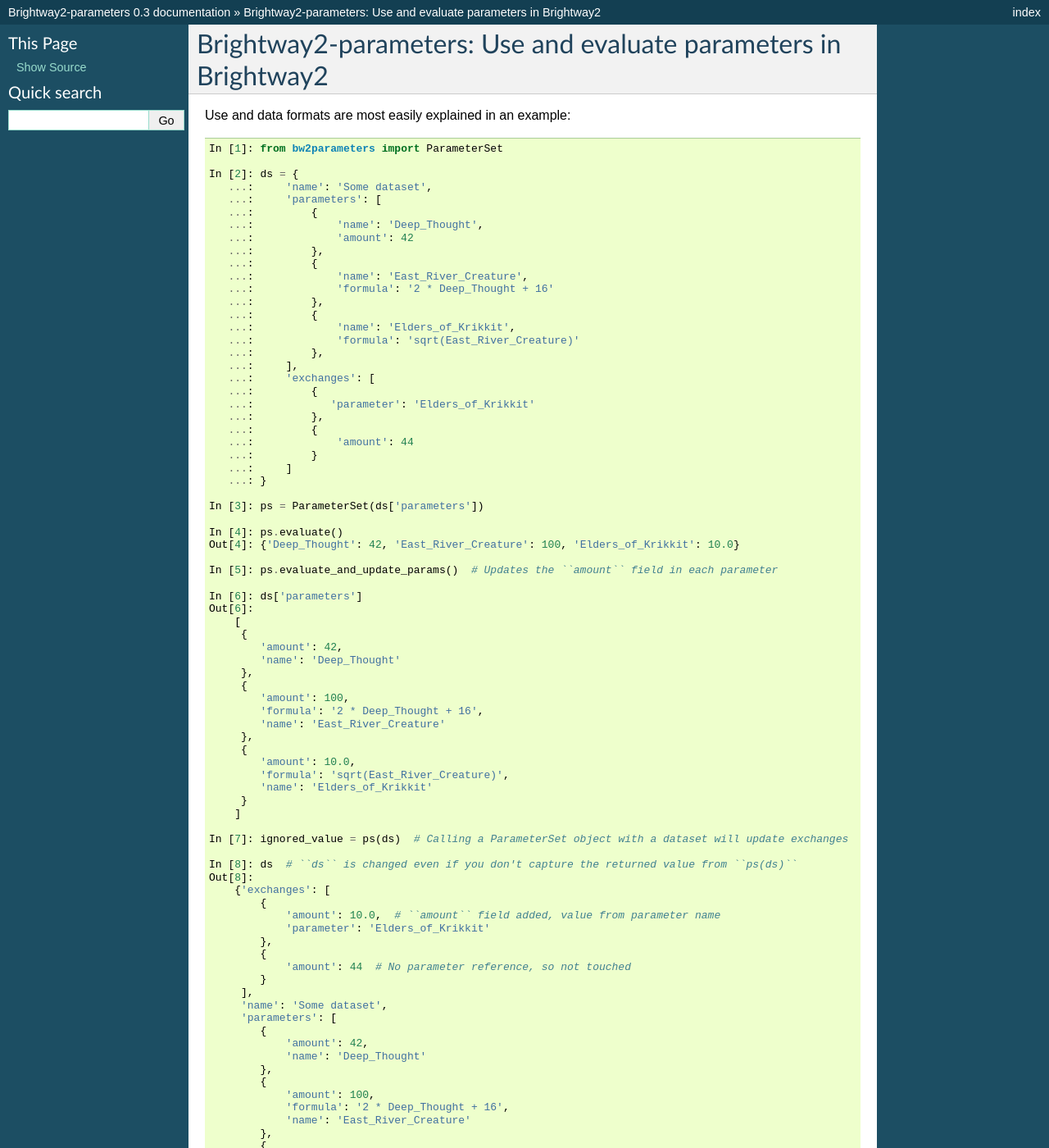
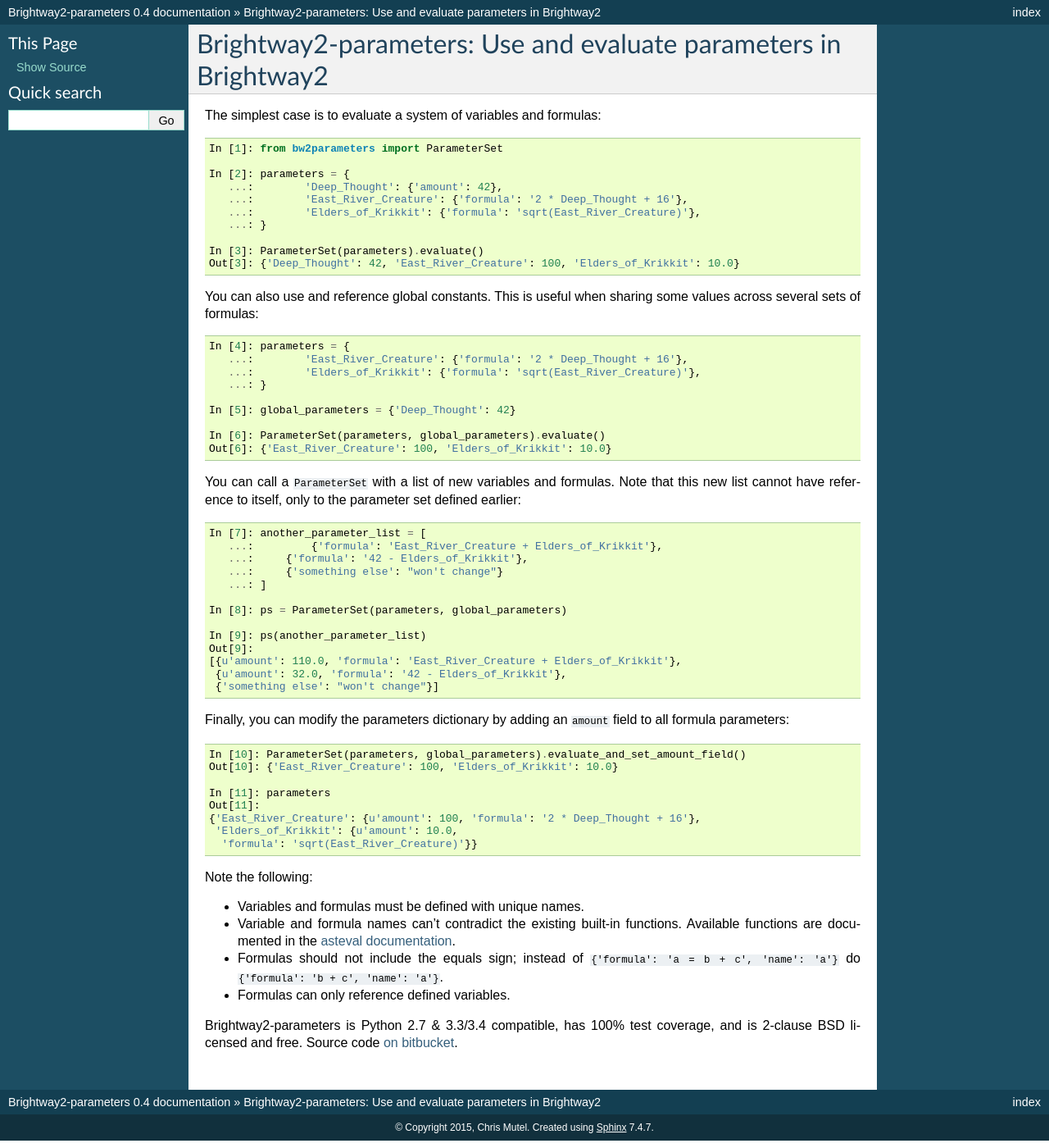
Before and after one commit to brightway-lca/brightway2-parameters, a Sphinx documentation site: the page built from docs/index.rst, in a window 1280 px wide and 1400 px high. Shown: the whole window at 82% size. Built offline with Sphinx 7.4.7, drawn with Linux system fonts in a browser that asks for light colours; some of the changed text lies outside the part shown.

```diff
--- a/bw2parameters/__init__.py
+++ b/bw2parameters/__init__.py
@@ -1,3 +1,3 @@
-__version__ = (0, 2)
+__version__ = (0, 4)
 
 from .parameter_set import ParameterSet
--- a/docs/conf.py
+++ b/docs/conf.py
@@ -48,9 +48,9 @@ copyright = u'2015, Chris Mutel'
 # built documents.
 #
 # The short X.Y version.
-version = '0.3'
+version = '0.4'
 # The full version, including alpha/beta/rc tags.
-release = '0.3'
+release = '0.4'
 
 # The language for content autogenerated by Sphinx. Refer to documentation
 # for a list of supported languages.
--- a/docs/index.rst
+++ b/docs/index.rst
@@ -1,95 +1,65 @@
 Brightway2-parameters: Use and evaluate parameters in Brightway2
 ================================================================
 
-Use and data formats are most easily explained in an example:
+The simplest case is to evaluate a system of variables and formulas:
 
 .. code-block:: python
 
     In [1]: from bw2parameters import ParameterSet
 
-    In [2]: ds = {
-       ...:     'name': 'Some dataset',
-       ...:     'parameters': [
-       ...:         {
-       ...:             'name': 'Deep_Thought',
-       ...:             'amount': 42
-       ...:         },
-       ...:         {
-       ...:             'name': 'East_River_Creature',
-       ...:             'formula': '2 * Deep_Thought + 16'
-       ...:         },
-       ...:         {
-       ...:             'name': 'Elders_of_Krikkit',
-       ...:             'formula': 'sqrt(East_River_Creature)'
-       ...:         },
-       ...:     ],
-       ...:     'exchanges': [
-       ...:         {
-       ...:            'parameter': 'Elders_of_Krikkit'
-       ...:         },
-       ...:         {
-       ...:             'amount': 44
-       ...:         }
-       ...:     ]
+    In [2]: parameters = {
+       ...:        'Deep_Thought': {'amount': 42},
+       ...:        'East_River_Creature': {'formula': '2 * Deep_Thought + 16'},
+       ...:        'Elders_of_Krikkit': {'formula': 'sqrt(East_River_Creature)'},
        ...: }
 
-    In [3]: ps = ParameterSet(ds['parameters'])
+    In [3]: ParameterSet(parameters).evaluate()
+    Out[3]: {'Deep_Thought': 42, 'East_River_Creature': 100, 'Elders_of_Krikkit': 10.0}
 
-    In [4]: ps.evaluate()
-    Out[4]: {'Deep_Thought': 42, 'East_River_Creature': 100, 'Elders_of_Krikkit': 10.0}
+You can also use and reference global constants. This is useful when sharing some values across several sets of formulas:
 
-    In [5]: ps.evaluate_and_update_params()  # Updates the ``amount`` field in each parameter
+.. code-block:: python
 
-    In [6]: ds['parameters']
-    Out[6]:
-        [
-         {
-            'amount': 42,
-            'name': 'Deep_Thought'
-         },
-         {
-            'amount': 100,
-            'formula': '2 * Deep_Thought + 16',
-            'name': 'East_River_Creature'
-         },
-         {
-            'amount': 10.0,
-            'formula': 'sqrt(East_River_Creature)',
-            'name': 'Elders_of_Krikkit'
-         }
-        ]
+    In [4]: parameters = {
+       ...:        'East_River_Creature': {'formula': '2 * Deep_Thought + 16'},
+       ...:        'Elders_of_Krikkit': {'formula': 'sqrt(East_River_Creature)'},
+       ...: }
 
-    In [7]: ignored_value = ps(ds)  # Calling a ParameterSet object with a dataset will update exchanges
+    In [5]: global_parameters = {'Deep_Thought': 42}
 
-    In [8]: ds  # ``ds`` is changed even if you don't capture the returned value from ``ps(ds)``
-    Out[8]:
-        {'exchanges': [
-            {
-                'amount': 10.0,  # ``amount`` field added, value from parameter name
-                'parameter': 'Elders_of_Krikkit'
-            },
-            {
-                'amount': 44  # No parameter reference, so not touched
-            }
-         ],
-         'name': 'Some dataset',
-         'parameters': [
-            {
-                'amount': 42,
-                'name': 'Deep_Thought'
-            },
-            {
-                'amount': 100,
-                'formula': '2 * Deep_Thought + 16',
-                'name': 'East_River_Creature'
-            },
-            {
-                'amount': 10.0,
-                'formula': 'sqrt(East_River_Creature)',
-                'name': 'Elders_of_Krikkit'
-            }
-         ]
-        }
+    In [6]: ParameterSet(parameters, global_parameters).evaluate()
+    Out[6]: {'East_River_Creature': 100, 'Elders_of_Krikkit': 10.0}
+
+You can call a ``ParameterSet`` with a list of new variables and formulas. Note that this new list cannot have reference to itself, only to the parameter set defined earlier:
+
+.. code-block:: python
+
+    In [7]: another_parameter_list = [
+       ...:         {'formula': 'East_River_Creature + Elders_of_Krikkit'},
+       ...:     {'formula': '42 - Elders_of_Krikkit'},
+       ...:     {'something else': "won't change"}
+       ...: ]
+
+    In [8]: ps = ParameterSet(parameters, global_parameters)
+
+    In [9]: ps(another_parameter_list)
+    Out[9]:
+    [{u'amount': 110.0, 'formula': 'East_River_Creature + Elders_of_Krikkit'},
+     {u'amount': 32.0, 'formula': '42 - Elders_of_Krikkit'},
+     {'something else': "won't change"}]
+
+Finally, you can modify the parameters dictionary by adding an ``amount`` field to all formula parameters:
+
+.. code-block:: python
+
+    In [10]: ParameterSet(parameters, global_parameters).evaluate_and_set_amount_field()
+    Out[10]: {'East_River_Creature': 100, 'Elders_of_Krikkit': 10.0}
+
+    In [11]: parameters
+    Out[11]:
+    {'East_River_Creature': {u'amount': 100, 'formula': '2 * Deep_Thought + 16'},
+     'Elders_of_Krikkit': {u'amount': 10.0,
+      'formula': 'sqrt(East_River_Creature)'}}
 
 Note the following:
 
@@ -97,8 +67,5 @@ Note the following:
 * Variable and formula names can't contradict the existing built-in functions. Available functions are documented in the `asteval documentation <http://newville.github.io/asteval/basics.html#built-in-functions>`__.
 * Formulas should not include the equals sign; instead of ``{'formula': 'a = b + c', 'name': 'a'}`` do ``{'formula': 'b + c', 'name': 'a'}``.
 * Formulas can only reference defined variables.
-* Parameter sets are specific to a dataset - there is no inheritance across datasets, or global parameters.
-* Monte Carlo is not yet implemented.
-* If you call a ``ParameterSet`` with a different dataset than the initialization parameters, i.e. ``ParameterSet(some_parameters)(my_new_dataset)``, the parameters will be inserted into that dataset.
 
-Brightway2-parameters is Python 2 & 3 compatible, has 100% test coverage, and is 2-clause BSD licensed and free. Source code `on bitbucket <https://bitbucket.org/cmutel/brightway2-parameters>`__.
+Brightway2-parameters is Python 2.7 & 3.3/3.4 compatible, has 100% test coverage, and is 2-clause BSD licensed and free. Source code `on bitbucket <https://bitbucket.org/cmutel/brightway2-parameters>`__.
--- a/setup.py
+++ b/setup.py
@@ -2,7 +2,7 @@ from setuptools import setup
 
 setup(
     name='bw2parameters',
-    version="0.3",
+    version="0.4",
     packages=["bw2parameters", "bw2parameters.tests"],
     author="Chris Mutel",
     author_email="cmutel@gmail.com",
```
Also changed, not shown: README.rst (+13 -8 lines), 4 other files.
